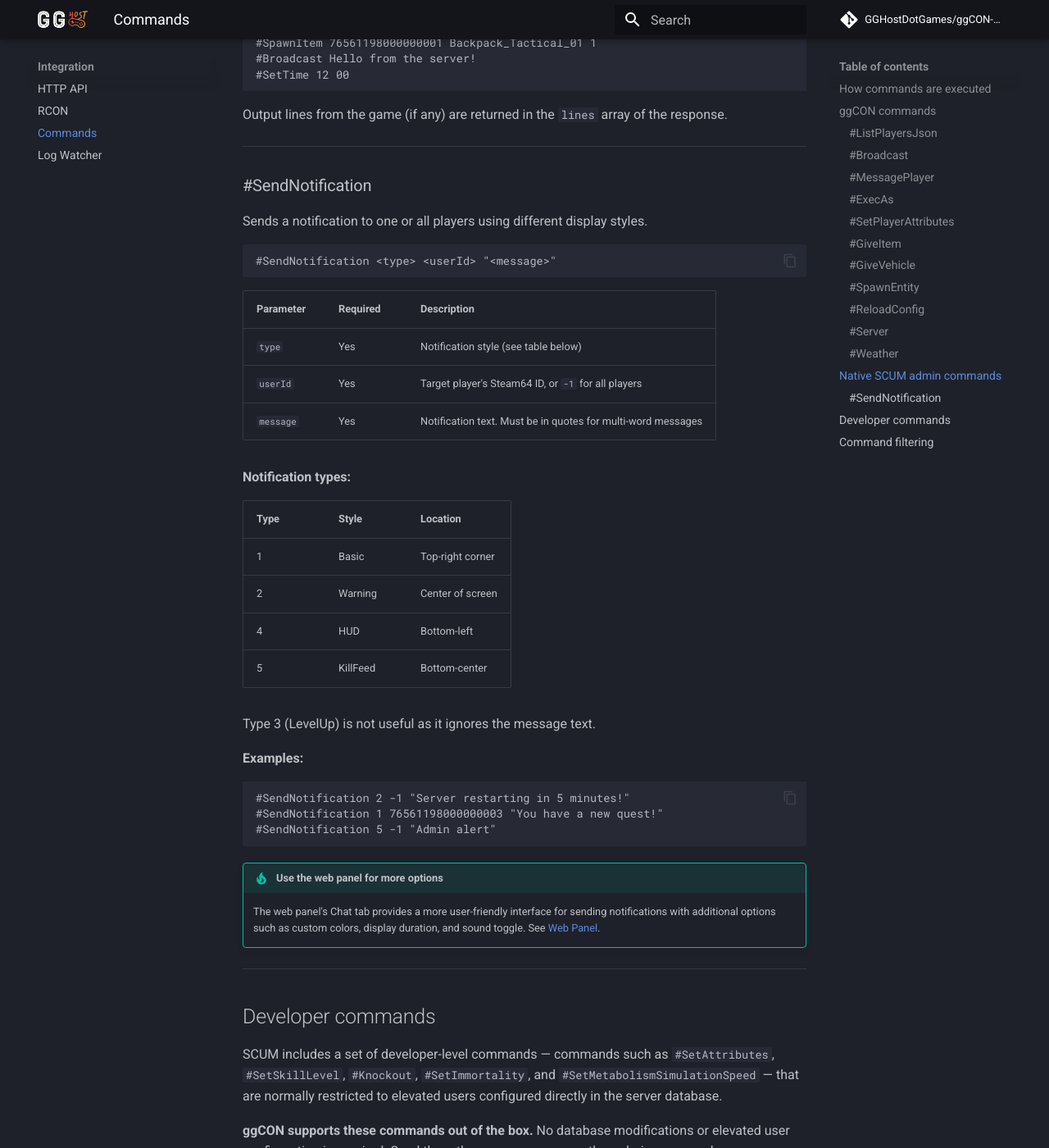
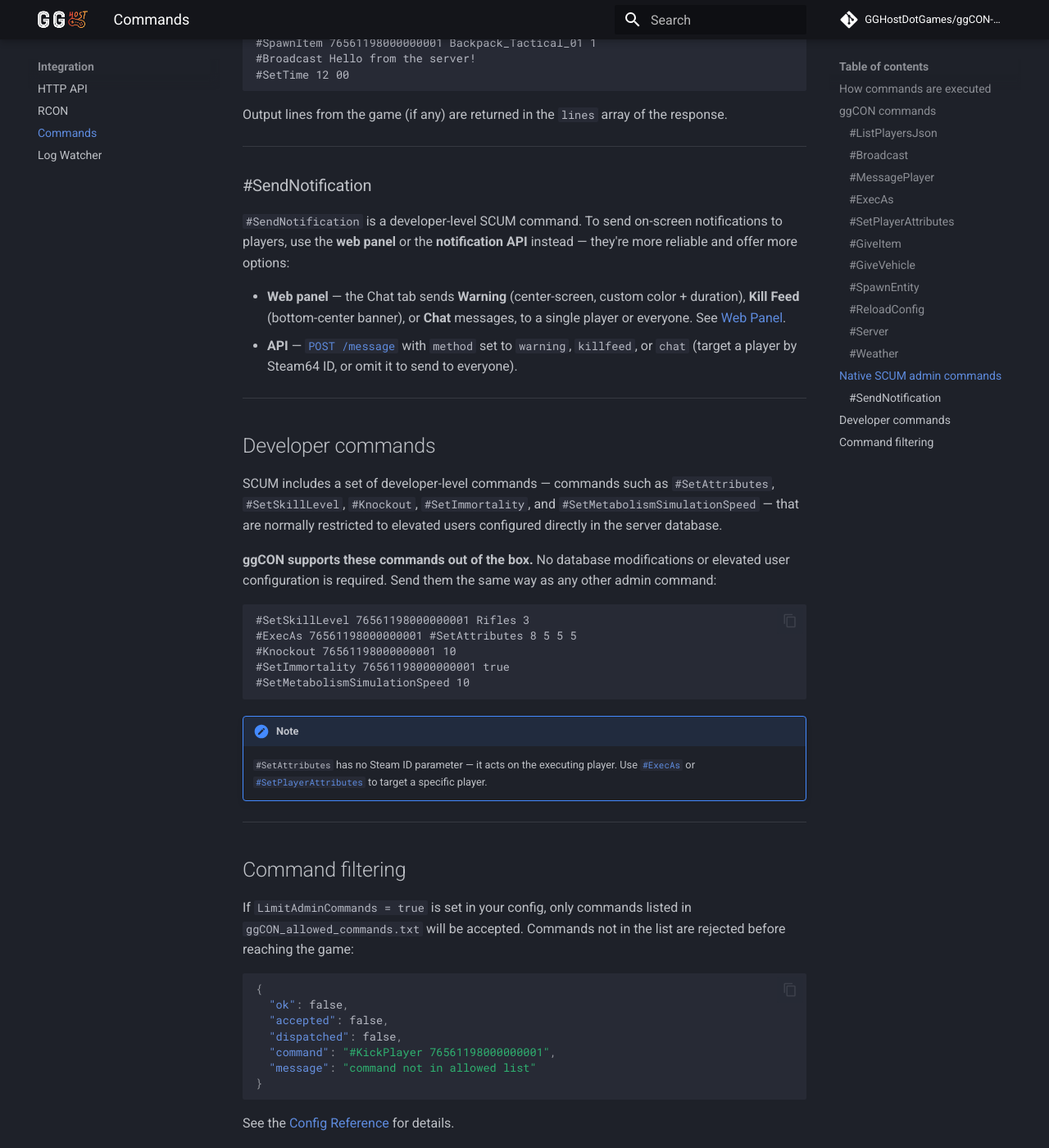
Before and after one commit to GGHostDotGames/ggCON-docs, an MkDocs documentation site: the page built from docs/commands.md, in a window 1280 px wide and 1400 px high, scrolled down 11875 px. Shown: the whole window at 82% size. Built offline with MkDocs 1.6.1 and Material for MkDocs 9.7.7, drawn with Linux system fonts in a browser that asks for light colours; comment, search, counter and statistics services are not loaded.

Commit message:
docs: point #SendNotification users to the web panel / POST /message
Notifications are best sent from the web panel (Chat tab) or the POST /message API (warning/killfeed/chat); update the #SendNotification section to direct users there.

Co-Authored-By: Claude Opus 4.8 <noreply@anthropic.com>

````diff
--- a/docs/commands.md
+++ b/docs/commands.md
@@ -522,39 +522,10 @@ Output lines from the game (if any) are returned in the `lines` array of the res
 
 ### #SendNotification
 
-Sends a notification to one or all players using different display styles.
+`#SendNotification` is a developer-level SCUM command. To send on-screen notifications to players, use the **web panel** or the **notification API** instead — they're more reliable and offer more options:
 
-```
-#SendNotification <type> <userId> "<message>"
-```
-
-| Parameter | Required | Description |
-|---|---|---|
-| `type` | Yes | Notification style (see table below) |
-| `userId` | Yes | Target player's Steam64 ID, or `-1` for all players |
-| `message` | Yes | Notification text. Must be in quotes for multi-word messages |
-
-**Notification types:**
-
-| Type | Style | Location |
-|---|---|---|
-| 1 | Basic | Top-right corner |
-| 2 | Warning | Center of screen |
-| 4 | HUD | Bottom-left |
-| 5 | KillFeed | Bottom-center |
-
-Type 3 (LevelUp) is not useful as it ignores the message text.
-
-**Examples:**
-
-```
-#SendNotification 2 -1 "Server restarting in 5 minutes!"
-#SendNotification 1 76561198000000003 "You have a new quest!"
-#SendNotification 5 -1 "Admin alert"
-```
-
-!!! tip "Use the web panel for more options"
-    The web panel's Chat tab provides a more user-friendly interface for sending notifications with additional options such as custom colors, display duration, and sound toggle. See [Web Panel](web-panel.md#chat).
+- **Web panel** — the Chat tab sends **Warning** (center-screen, custom color + duration), **Kill Feed** (bottom-center banner), or **Chat** messages, to a single player or everyone. See [Web Panel](web-panel.md#chat).
+- **API** — [`POST /message`](http-api.md#post-message) with `method` set to `warning`, `killfeed`, or `chat` (target a player by Steam64 ID, or omit it to send to everyone).
 
 ---
 
````
